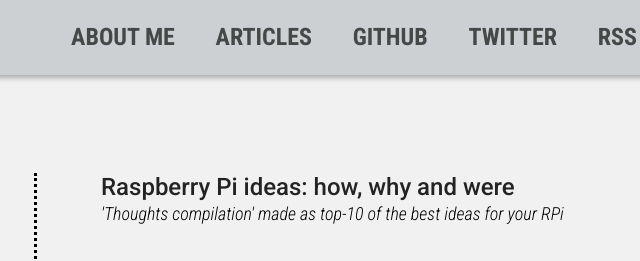
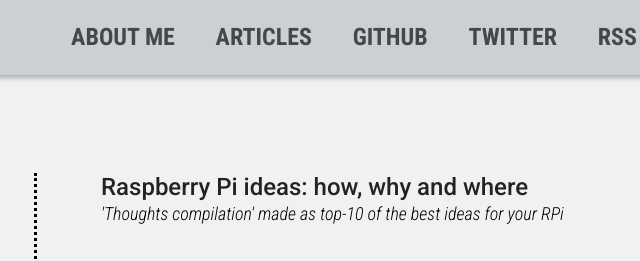
Before and after one commit to Nesdown/Nesdown.github.io, a plain HTML site: page article.html in a window 1280 px wide. Shown: the top 261 px of the page, 286-926 px from the left. Drawn offline with Linux system fonts and the light colour scheme.

Commit message:
Edit mistakes in articles

```diff
--- a/article.html
+++ b/article.html
@@ -30,7 +30,7 @@
 		<br/><br/><br/><br/>
 		<div id="content" class="dots">
 			<a id="headline-articles" class="firs-element" href="articles/raspberrypi.html">
-				Raspberry Pi ideas: how, why and were
+				Raspberry Pi ideas: how, why and where
 			</a>
 			<div id="description">
 				'Thoughts compilation' made as top-10 of the best ideas for your RPi
```
